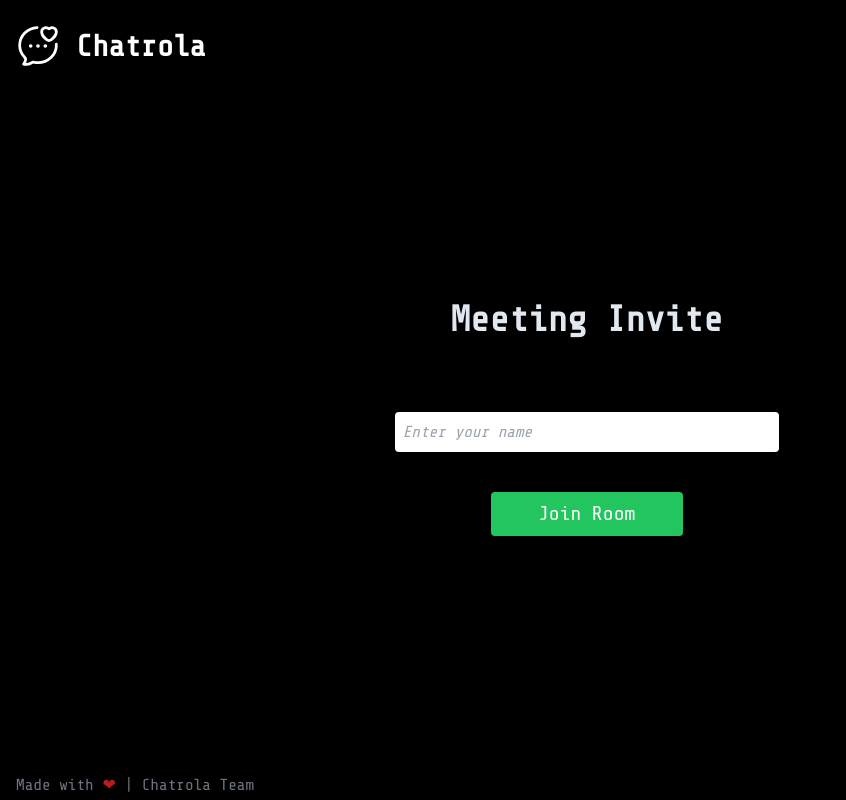
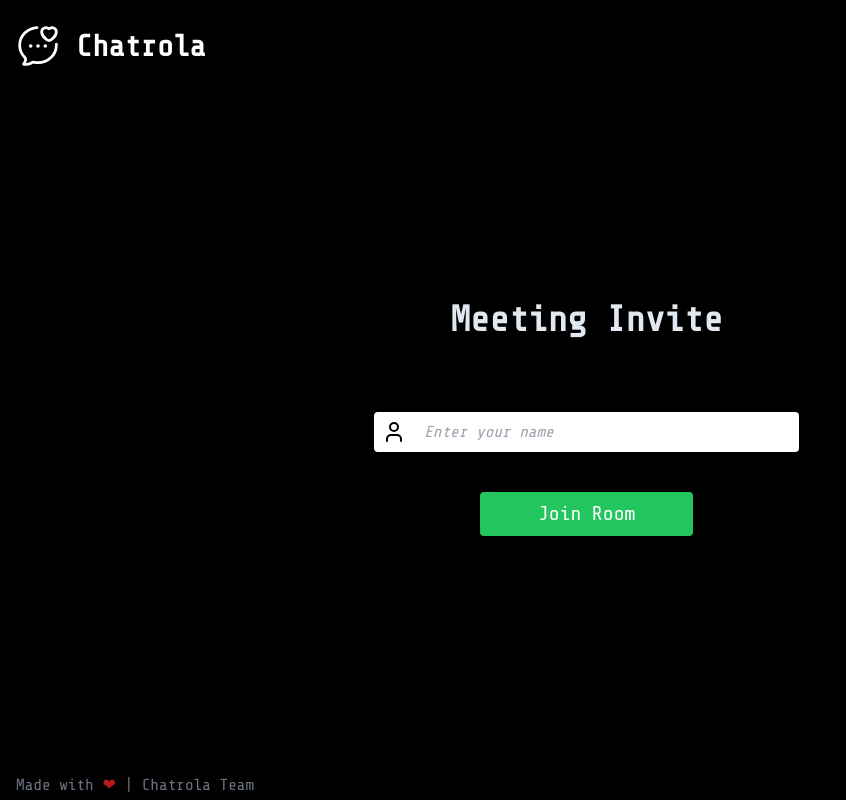
Before and after one commit to Atom-cell/Chatrola, a Next.js app: page /invite/1 in a window 1280 px wide. Shown: the whole page, without its empty margins (0-846 px from the left). Built offline with nearby package versions, Linux system fonts and the light colour scheme; no server answers.

Commit message:
invite input added icon

```diff
--- a/app/invite/[roomName]/page.tsx
+++ b/app/invite/[roomName]/page.tsx
@@ -14,6 +14,7 @@ import serverURL from '@/app/utils/ServerURI';
 import Spinner from '@/app/components/Spinner';
 import { CustomError } from '@/app/utils/Types';
 import LayoutWithHeader from '../../components/LayoutWithHeader';
+import { User } from 'lucide-react';
 
 const InvitePage = ({ params }: { params: { roomName: string } }) => {
 	const router = useRouter();
@@ -112,7 +113,7 @@ const InvitePage = ({ params }: { params: { roomName: string } }) => {
 					onSubmit={onSubmit}
 					className=' flex flex-col justify-center items-center'
 				>
-					<input
+					{/* <input
 						type='text'
 						placeholder='Enter your name'
 						value={username}
@@ -120,7 +121,21 @@ const InvitePage = ({ params }: { params: { roomName: string } }) => {
 						onChange={(e: React.ChangeEvent<HTMLInputElement>) =>
 							setusername(e.target.value)
 						}
-					/>
+					/> */}
+					<div className='flex justify-center items-center mb-6 focus:ring-2 focus:ring-green-1'>
+						<div className='bg-white p-2 rounded-l border-r border-white'>
+							<User className='text-black text-xl' />
+						</div>
+						<input
+							type='text'
+							placeholder='Enter your name'
+							value={username}
+							className='placeholder:italic text-black p-2 md:text-md rounded-r border-l border-white focus:outline-none w-80 md:w-96'
+							onChange={(e: React.ChangeEvent<HTMLInputElement>) =>
+								setusername(e.target.value)
+							}
+						/>
+					</div>
 					<Button buttonText='Join Room' type='submit' loading={loading} />
 					<p className='text-red-500 h-3'>{error}</p>
 				</form>
```
